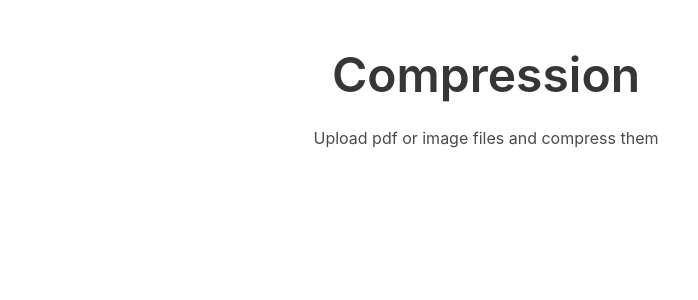
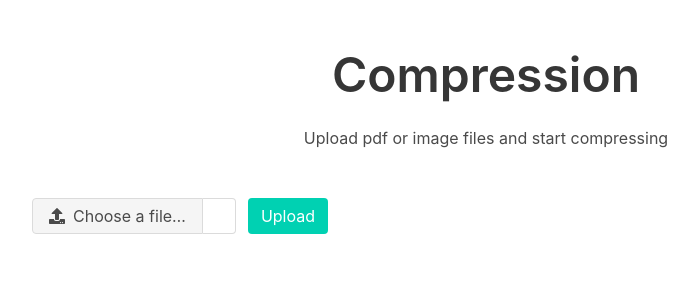
Before and after one commit to ryanrusli/AoA_Sem3_FinalProject, a Flask app: page / in a window 1280 px wide. Shown: the top 300 px of the page, without its empty margins (154-852 px from the left). Run offline with Flask 2, Linux system fonts and the light colour scheme; some libraries are stand-ins or nearby versions.

Commit message:
Somewhat have a basic file uploading form with extension check

```diff
--- a/flask_app.py
+++ b/flask_app.py
@@ -1,11 +1,61 @@
-from flask import Flask, render_template
+import os
+from flask import Flask, render_template, request, url_for, redirect
+from werkzeug.utils import secure_filename
+# from forms import UploadFileForm
 
 app = Flask(__name__)
 
-@app.route("/")
+app.config['FILE_UPLOADS'] = 'static/uploads'
+# Allowed file extensions
+app.config['ALLOWED_FILE_EXTENSIONS'] = ['PNG', 'JPG', 'JPEG', 'PDF']
+
+def allowed_extensions(filename):
+    '''
+    Function that checks wether the file upload is one of the allowed ones.
+    '''
+    if not '.' in filename:
+        return False
+
+    ext = filename.rsplit('.', 1)[1]
+
+    if ext.upper() in app.config['ALLOWED_FILE_EXTENSIONS']:
+        return True
+    else:
+        return False
+
+
+@app.route("/", methods=['GET', 'POST'])
 def home():
+    '''Returns the home page with the file upload form'''
+
+    if request.method == 'POST':
+        if request.files:
+            # store file
+            file_upload = request.files['file-upload']
+
+            if file_upload.filename == '':
+                print("Image must have a filename")
+                return redirect(request.url)
+
+            if not allowed_extensions(file_upload.filename):
+                print("Not supported file extension")
+
+            else:
+                filename = secure_filename(file_upload.filename)
+
+                file_upload.save(os.path.join(app.config['FILE_UPLOADS'], filename))
+
+            print('file saved')
+
+            # render compress page after successfully uploading a file
+            return render_template('compress_file.html', file_upload=file_upload)
+
     return render_template('index.html')
 
+@app.route('/compress')
+def compress():
+    '''Render the compress page which has the button the start the compression process'''
+    return render_template('compress_file.html')
 
 if __name__ == '__main__':
     app.run(debug=True)
--- a/templates/base.html
+++ b/templates/base.html
@@ -6,16 +6,21 @@
   <meta http-equiv="X-UA-Compatible" content="ie=edge">
   <!-- Bulma CSS  -->
   <link rel="stylesheet" href="https://cdnjs.cloudflare.com/ajax/libs/bulma/0.7.5/css/bulma.min.css">
-
+  <script defer src="https://use.fontawesome.com/releases/v5.3.1/js/all.js"></script>
   <title>{% block title %}{% endblock title %}</title>
 </head>
 <body>
 
   <section class="section">
-    <div class="container">
+    <div class="container has-text-centered">
       <h1 class="title is-1 has-text-centered">Compression</h1>
-      <p class="has-text-centered">Upload pdf or image files and compress them</p>
-      {% block content %}{% endblock content %}
+      <p class="has-text-centered">Upload pdf or image files and start compressing</p>
+      <div class="columns">
+	<div class="column is-11 is-offset-1">
+	  {% block content %}{% endblock content %}
+	</div>
+      </div>
+
     </div>
   </section>
 </body>
--- a/templates/index.html
+++ b/templates/index.html
@@ -3,5 +3,39 @@
 {% block title %}Compress me{% endblock title %}
 
 {% block content %}
+<div class="section">
+  <div class="columns">
 
+    <div class="column">
+      <form method="POST" action="" enctype="multipart/form-data">
+        <!-- form to upload files -->
+        <div class="field is-grouped">
+          <div class="control">
+            <div class="file has-name">
+              <label class="file-label">
+                <input class="file-input" type="file" name="file-upload">
+                <span class="file-cta">
+                  <span class="file-icon">
+                    <i class="fas fa-upload"></i>
+                  </span>
+                  <span class="file-label">
+                    Choose a file…
+                  </span>
+                </span>
+                <span class="file-name">
+
+                </span>
+              </label>
+            </div>
+          </div>
+
+          <div class="control">
+            <button class="button is-primary" type="submit">Upload</button>
+          </div>
+        </div>
+
+      </form>
+    </div>
+  </div>
+</div>
 {% endblock content %}
```
Also changed, not shown: templates/compress_file.html (added, +13 -0 lines).
